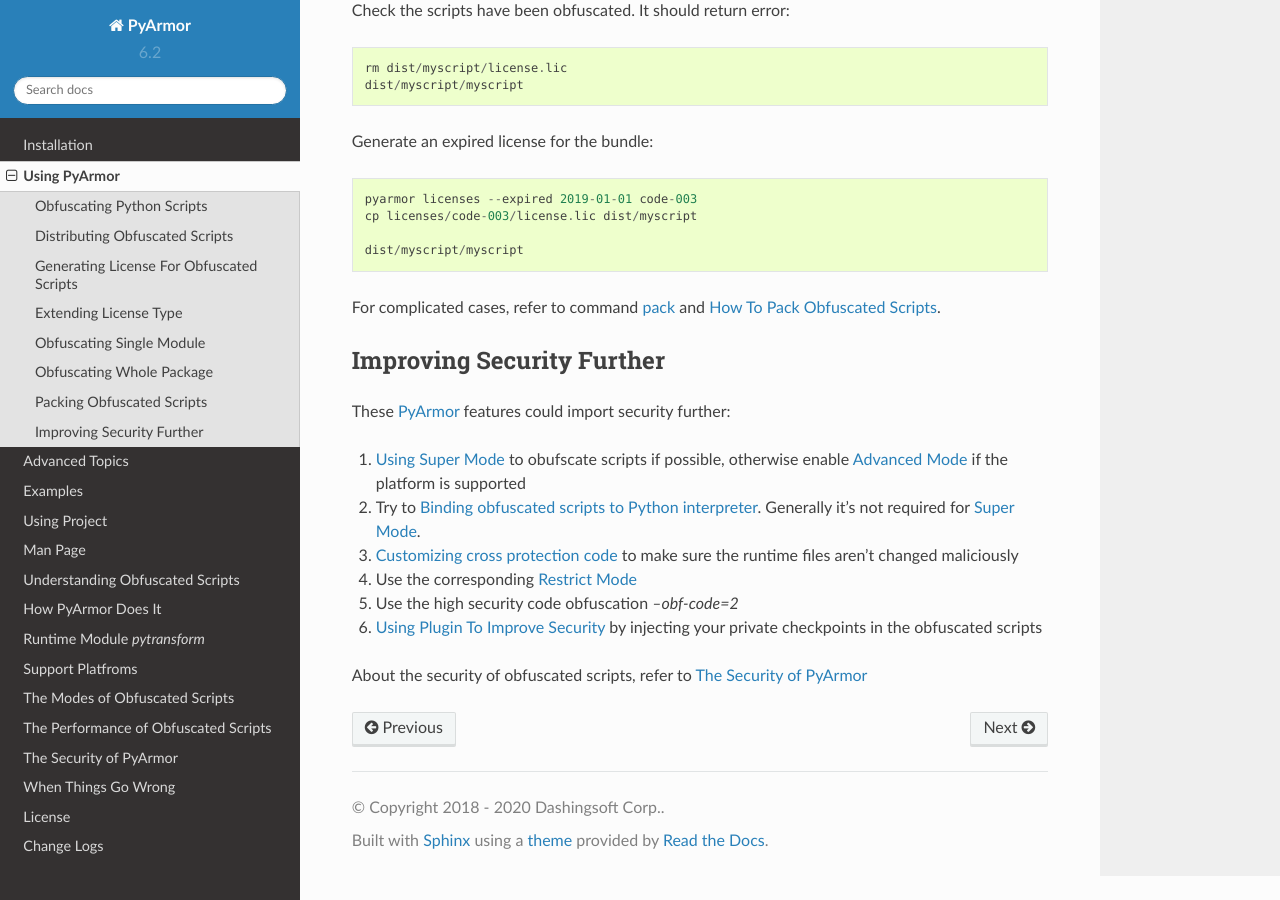
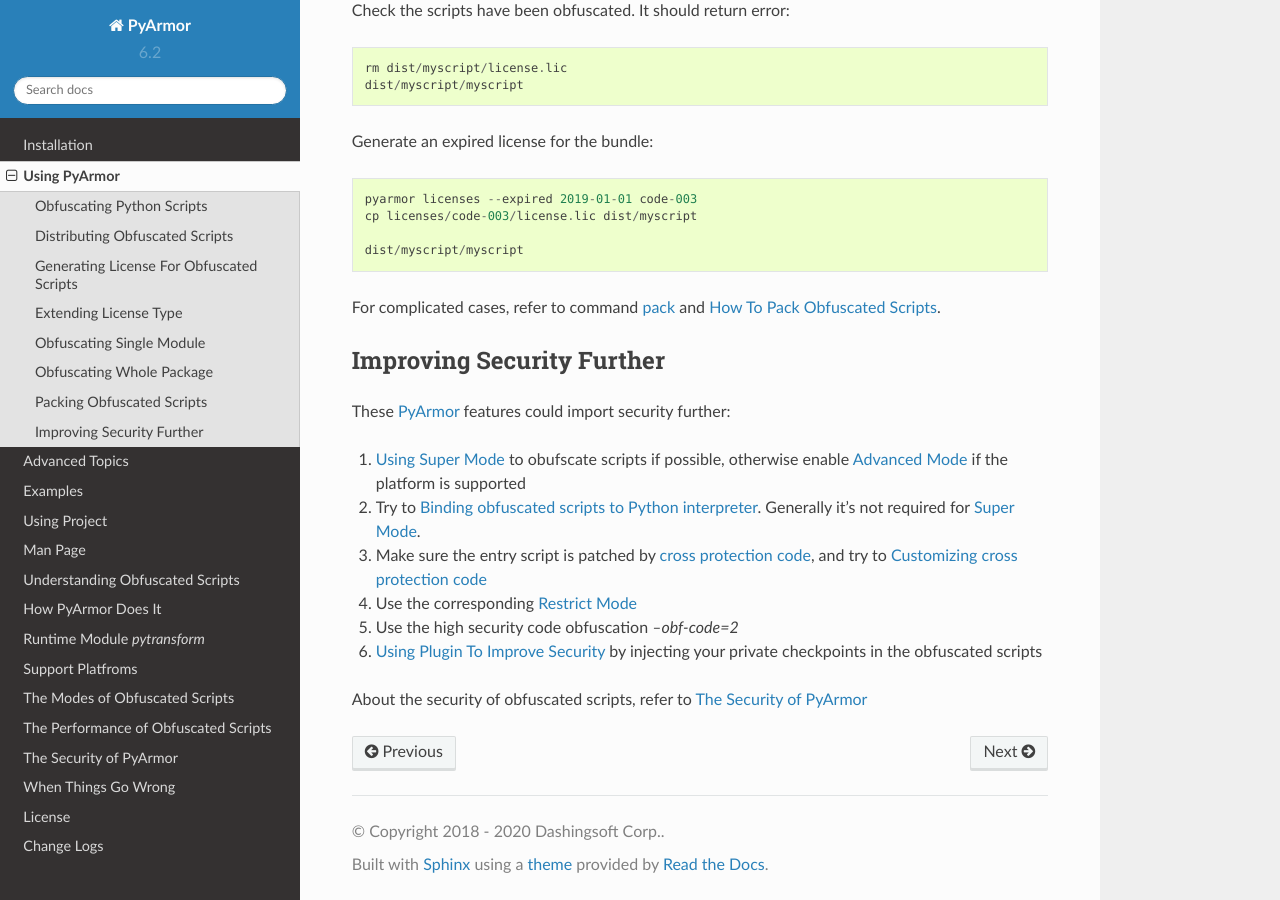
Before and after one commit to dashingsoft/pyarmor, a Sphinx documentation site: the page built from docs/usage.rst, in a window 1280 px wide and 900 px high, scrolled down 4676 px. Built offline with Sphinx 7.4.7 and the Read the Docs theme 2.0.0, drawn with Linux system fonts in a browser that asks for light colours.

Commit message:
Refine doc

```diff
--- a/docs/usage.rst
+++ b/docs/usage.rst
@@ -222,7 +222,9 @@
    :ref:`Advanced Mode` if the platform is supported
 2. Try to :ref:`binding obfuscated scripts to Python interpreter`. Generally
    it's not required for :ref:`Super Mode`.
-3. :ref:`Customizing cross protection code` to make sure the runtime files aren't changed maliciously
+3. Make sure the entry script is patched by `cross protection code
+   <https://pyarmor.readthedocs.io/en/latest/how-to-do.html#special-handling-of-entry-script>`_,
+   and try to :ref:`Customizing cross protection code`
 4. Use the corresponding :ref:`Restrict Mode`
 5. Use the high security code obfuscation `--obf-code=2`
 6. :ref:`Using plugin to improve security` by injecting your private checkpoints
```
